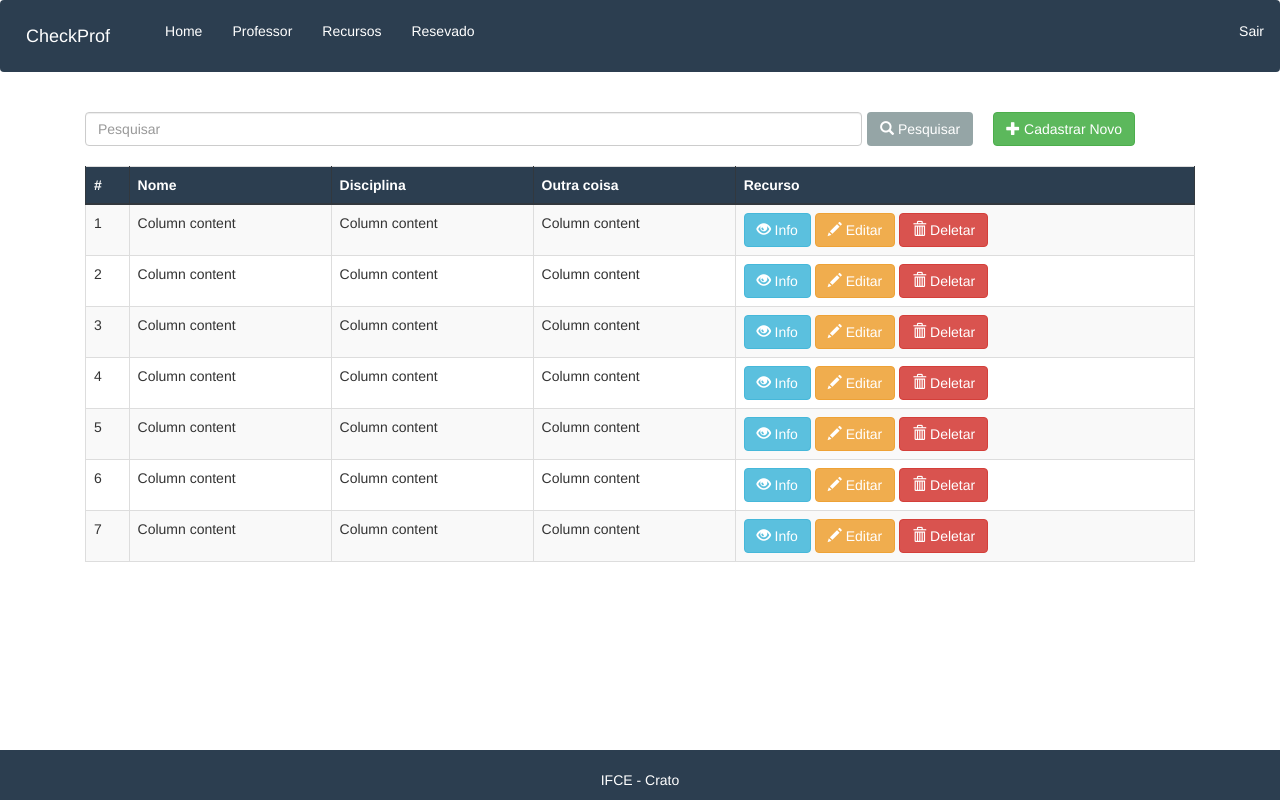
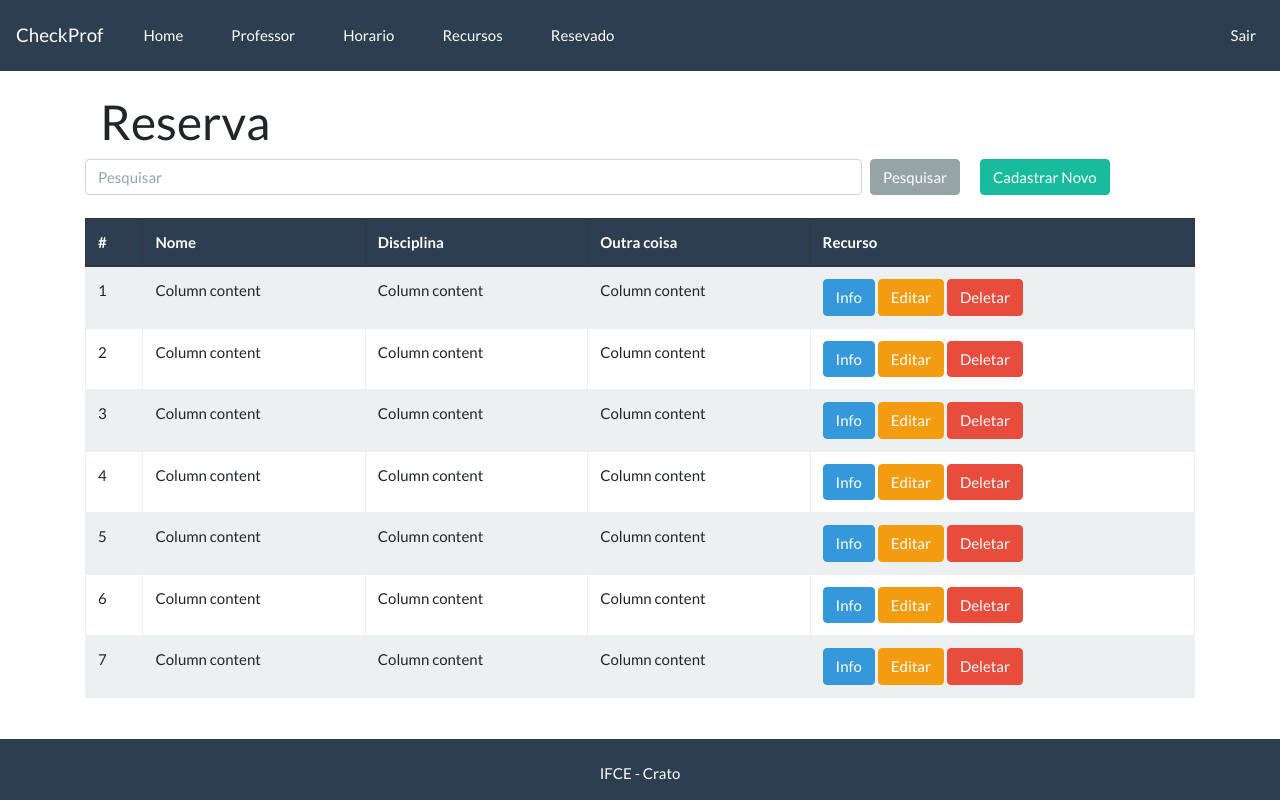
Before and after one commit to rennkatt/checkProfFront, a plain HTML site: page reserva/listar.html in a window 1280 px wide. Drawn offline with nearby package versions, Linux system fonts and the light colour scheme.

Commit message:
Add files via upload

```diff
--- a/reserva/cadastrar.html
+++ b/reserva/cadastrar.html
@@ -6,11 +6,6 @@
   <title>CheckProf</title>
   <link rel="stylesheet" href="../rest/bootstrap.min.css">
   <link rel="stylesheet" href="../rest/css/style.css">
-
-
-<link rel="stylesheet" href="https://maxcdn.bootstrapcdn.com/bootstrap/3.3.7/css/bootstrap.min.css" integrity="sha384-BVYiiSIFeK1dGmJRAkycuHAHRg32OmUcww7on3RYdg4Va+PmSTsz/K68vbdEjh4u" crossorigin="anonymous">
-
-
 
 
 </head>
@@ -34,6 +29,9 @@
         <a class="nav-link" href="../prof/listar.html">Professor</a>
       </li>
       <li class="nav-item">
+        <a class="nav-link" href="#">Horario</a>
+      </li>
+      <li class="nav-item">
         <a class="nav-link" href="../recurso/listar.html">Recursos</a>
       </li>
       <li class="nav-item">
@@ -51,17 +49,6 @@
 
 
 
-<!--
-
-____________________________________________________________________________________________________
-
-  PUT YOUR CODE
-____________________________________________________________________________________________________
-
- -->
-
-
-
 <footer class="footer bg-light ">
 
 <div class="bg-primary text-white" align="center">
--- a/reserva/listar.html
+++ b/reserva/listar.html
@@ -6,10 +6,6 @@
   <title>CheckProf</title>
   <link rel="stylesheet" href="../rest/bootstrap.min.css">
   <link rel="stylesheet" href="../rest/css/style.css">
-
-
-
-<link rel="stylesheet" href="https://maxcdn.bootstrapcdn.com/bootstrap/3.3.7/css/bootstrap.min.css" integrity="sha384-BVYiiSIFeK1dGmJRAkycuHAHRg32OmUcww7on3RYdg4Va+PmSTsz/K68vbdEjh4u" crossorigin="anonymous">
 
 
 </head>
@@ -31,6 +27,9 @@
       </li>
       <li class="nav-item">
         <a class="nav-link" href="../prof/listar.html">Professor</a>
+      </li>
+      <li class="nav-item">
+        <a class="nav-link" href="../Horario/listar.html">Horario</a>
       </li>
       <li class="nav-item">
         <a class="nav-link" href="../recurso/listar.html">Recursos</a>
@@ -66,6 +65,10 @@ ________________________________________________________________________________
 
 <div class="container">
 
+<div class="col-12 page-header">
+    <h1 class="">Reserva</h1>
+
+</div>
 
 
 <div class="row">
```
